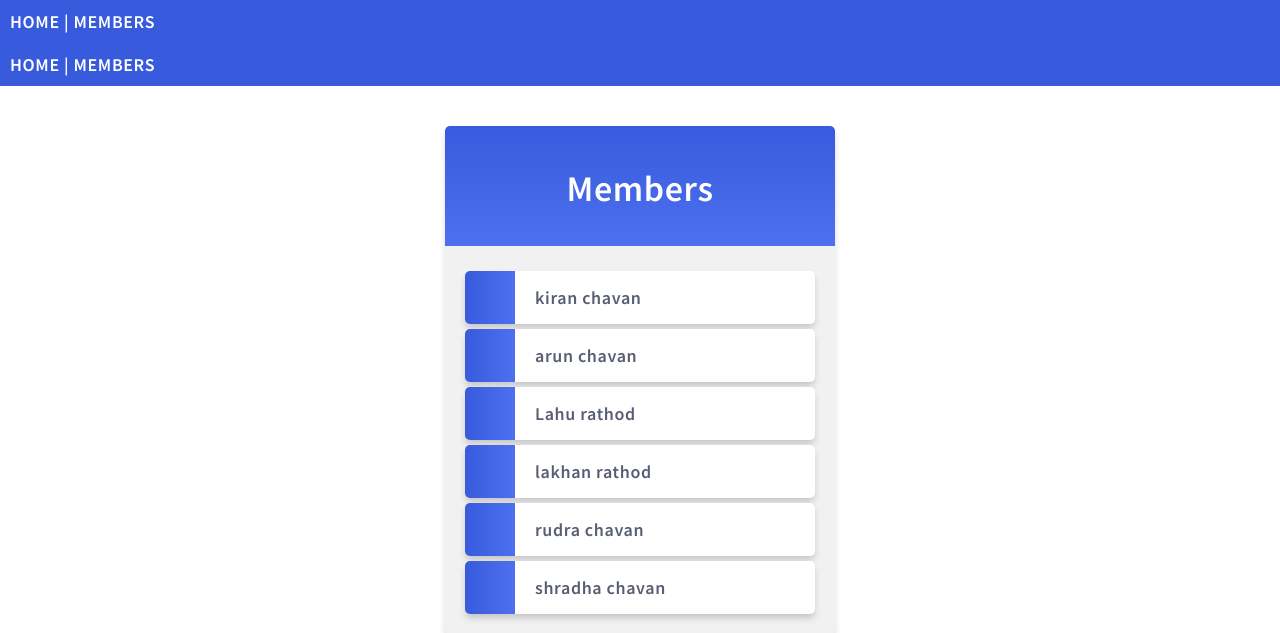
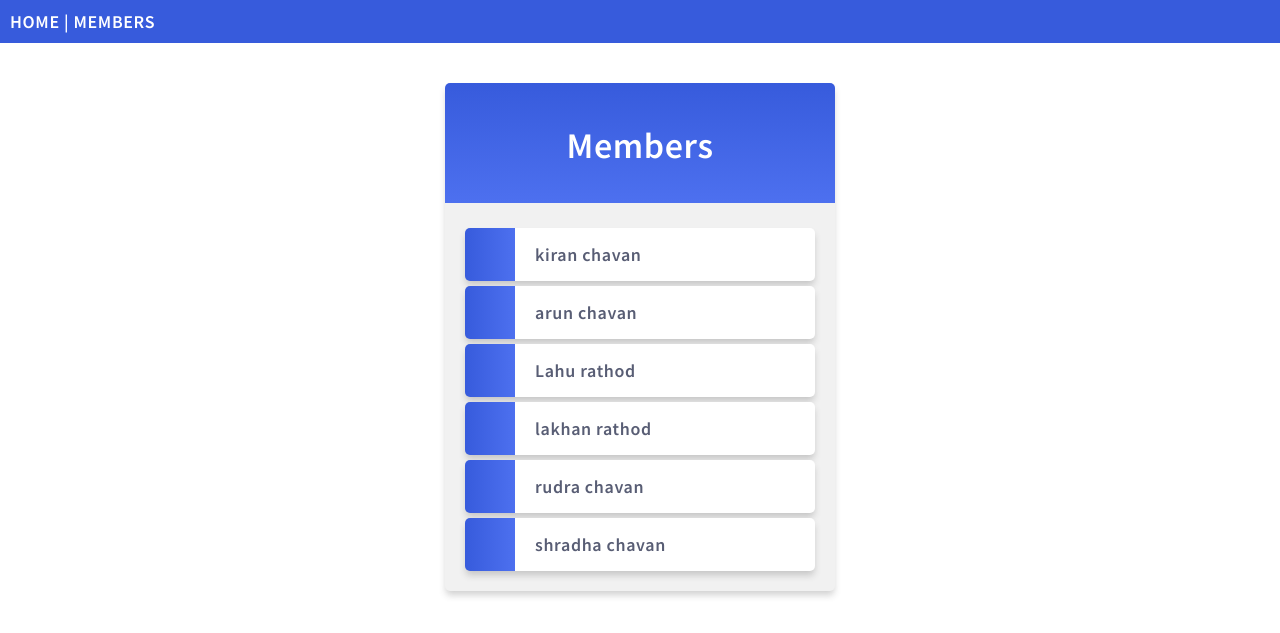
Before and after one commit to lakhanrathod/my_tennis_club, a Django app: page /members/ in a window 1280 px wide. Shown: the top 633 px of the page. Run offline with Django 4.2, Linux system fonts and the light colour scheme; data comes from the database, SQL or seed files in the repository; both versions use the stored data as it was after the commit.

Commit message:
nav bar edited

```diff
--- a/members/templates/master.html
+++ b/members/templates/master.html
@@ -12,10 +12,6 @@
   <a href="/members">MEMBERS</a>
 </div>
 
-<div class="topnav">
-    <a href="/">HOME</a> |
-    <a href="/members">MEMBERS</a>
-  </div>
 
 {% block content %}
 {% endblock %}
```
Also changed, not shown: db.sqlite3.
